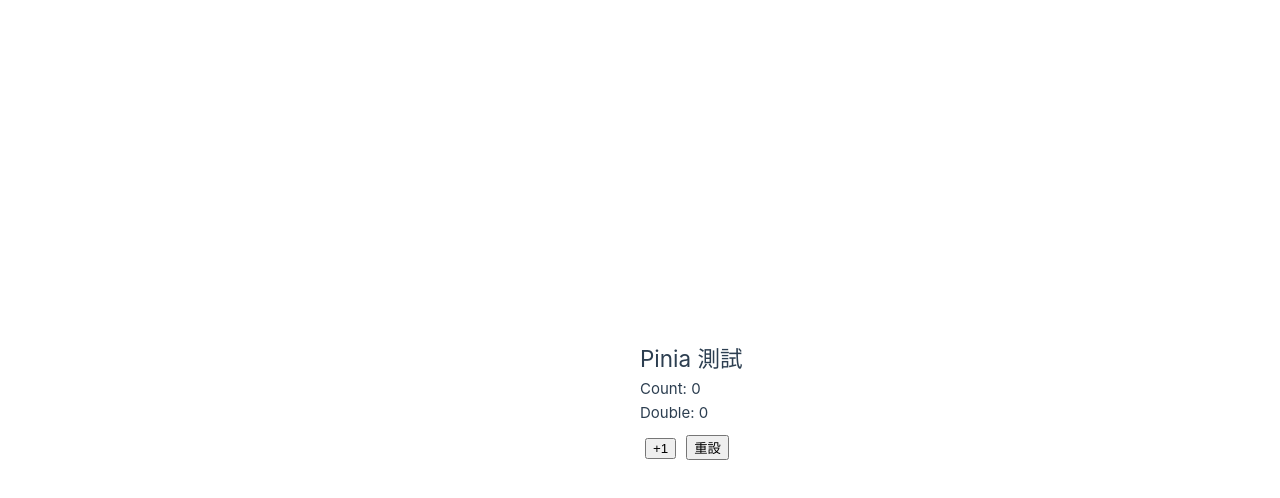
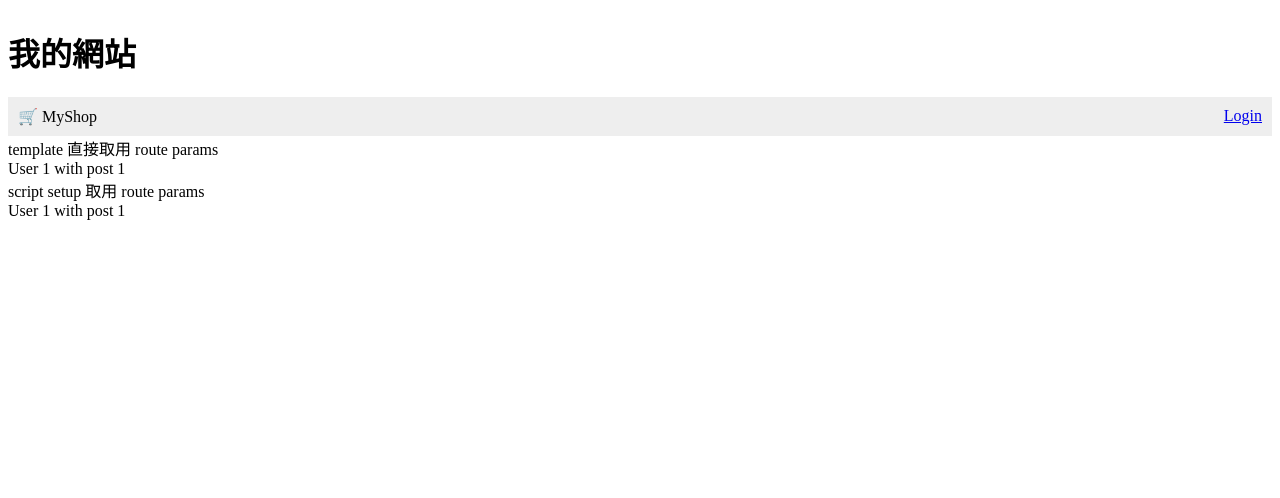
Before and after one commit to JerryChang0504/20250524vue3, a Vue app: page /users/1/posts/1 in a window 1280 px wide. Shown: the top 498 px of the page. Built offline with nearby package versions, Linux system fonts and the light colour scheme.

Commit message:
useUserStore

```diff
--- a/src/App.vue
+++ b/src/App.vue
@@ -44,6 +44,7 @@
 import ProvideInjectRef from './components/ProvideView/ProvideInjectRef.vue'
 import { ref } from 'vue'
 import TopNavbar from './views/TopNavbar.vue';
+import TopNavLogin from './views/TopNavLogin.vue'
 import CountStore from './components/CountStore.vue';
 
 const userDate = { name: 'Mary', age: 18 }
@@ -81,13 +82,14 @@
   </header>
 
   <main>
-    <CountStore />
-    <!-- <h1>我的網站</h1>
+    <!-- <CountStore /> -->
+    <h1>我的網站</h1>
 
-    <TopNavbar />
+    <!-- <TopNavbar /> -->
+    <TopNavLogin />
     <div>
       <router-view />
-    </div> -->
+    </div>
 
     <!-- <p>{{ $formatPrice(1000) }}</p>
     <p>{{ $formatDate(new Date(), 'full') }}</p> -->
--- a/src/main.js
+++ b/src/main.js
@@ -1,4 +1,4 @@
-import './assets/main.css'
+// import './assets/main.css'
 
 import { createApp } from 'vue'
 import App from './App.vue'
--- a/src/router/index.js
+++ b/src/router/index.js
@@ -6,10 +6,11 @@
 import Users from '@/views/Users.vue'
 import UserList from '@/views/UserList.vue'
 import UserProfile from '@/views/UserProfile.vue'
-
+import Login from '@/views/Login.vue'
 
 const routes = [
-  { path: '/', component: Home },
+  { path: '/', name:'Home', component: Home },
+  { path: '/login', name: 'Login', component: Login },
   { path: '/about', component: About },
   { path: '/users/:username/posts/:postId', component: UserPost },{
     path: '/users', name:'Users',
--- /dev/null
+++ b/src/stores/userStore.js
@@ -0,0 +1,18 @@
+import { defineStore } from 'pinia'
+
+export const useUserStore = defineStore('user', {
+  state: () => ({
+    isLoggedIn: false,
+    username: ''
+  }),
+  actions: {
+    login(name) {
+      this.isLoggedIn = true
+      this.username = name
+    },
+    logout() {
+      this.isLoggedIn = false
+      this.username = ''
+    }
+  }
+})
--- /dev/null
+++ b/src/views/Login.vue
@@ -0,0 +1,24 @@
+<template>
+    <div>
+        <h2>Login</h2>
+        <input v-model="name" placeholder="Enter your name" />
+        <button @click="doLogin">Login</button>
+    </div>
+</template>
+
+<script setup>
+import { ref } from 'vue'
+import { useUserStore } from '@/stores/UserStore'
+import { useRouter } from 'vue-router'
+
+const name = ref('')
+const userStore = useUserStore()
+const router = useRouter()
+
+function doLogin() {
+    if (name.value) {
+        userStore.login(name.value)
+        router.push({ name: 'Home' })
+    }
+}
+</script>
--- /dev/null
+++ b/src/views/TopNavLogin.vue
@@ -0,0 +1,41 @@
+<template>
+    <nav class="top-nav">
+        <span class="logo">🛒 MyShop</span>
+
+        <div class="user-info">
+            <template v-if="userStore.isLoggedIn">
+                👋 Hello, {{ userStore.username }} |
+                <a href="#" @click.prevent="gotLogout">Logout</a>
+            </template>
+            <template v-else>
+                <a href="#" @click.prevent="gotoLogin">Login</a>
+            </template>
+        </div>
+    </nav>
+</template>
+
+<script setup>
+import { useUserStore } from '@/stores/UserStore'
+import { useRouter } from 'vue-router'
+
+const userStore = useUserStore()
+const router = useRouter()
+
+function gotoLogin() {
+    router.push({ name: 'Login' })
+}
+
+function gotLogout() {
+    userStore.logout()
+    router.push({ name: 'Login' })
+}
+</script>
+
+<style scoped>
+.top-nav {
+    display: flex;
+    justify-content: space-between;
+    padding: 10px;
+    background: #eee;
+}
+</style>
```
